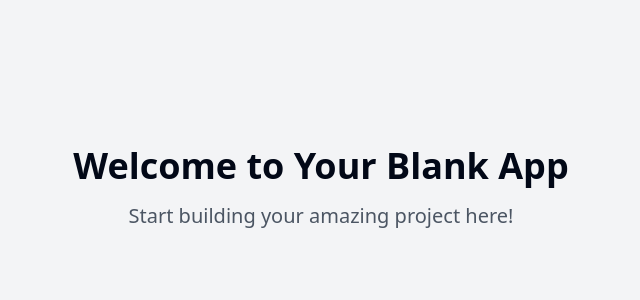
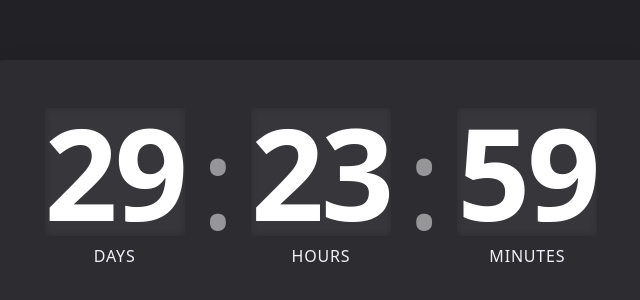
Before and after one commit to yourboybean/deployment-countdown, a React (Vite) app: page / in a window 1280 px wide. Shown: the part 212-512 px from the top of the page, without its empty margins (319-959 px from the left). Built offline with nearby package versions, Linux system fonts and the light colour scheme.

Commit message:
Implement countdown feature
Implements a countdown timer displaying days, hours, and minutes.

```diff
--- /dev/null
+++ b/src/components/CountdownTimer.tsx
@@ -0,0 +1,71 @@
+
+import React, { useState, useEffect } from "react";
+
+interface TimeLeft {
+  days: number;
+  hours: number;
+  minutes: number;
+}
+
+const calculateTimeLeft = (targetDate: Date): TimeLeft => {
+  const difference = targetDate.getTime() - new Date().getTime();
+
+  if (difference <= 0) {
+    return { days: 0, hours: 0, minutes: 0 };
+  }
+
+  return {
+    days: Math.floor(difference / (1000 * 60 * 60 * 24)),
+    hours: Math.floor((difference / (1000 * 60 * 60)) % 24),
+    minutes: Math.floor((difference / (1000 * 60)) % 60),
+  };
+};
+
+const padNumber = (num: number): string => {
+  return num.toString().padStart(2, "0");
+};
+
+const TimeUnit: React.FC<{ value: number; label: string }> = ({ value, label }) => (
+  <div className="flex flex-col items-center mx-4">
+    <div className="text-7xl md:text-9xl font-bold text-timer-text tracking-tight animate-number-change backdrop-blur-sm">
+      {padNumber(value)}
+    </div>
+    <div className="text-timer-label text-sm md:text-base mt-2 uppercase tracking-wider">
+      {label}
+    </div>
+  </div>
+);
+
+const Separator: React.FC = () => (
+  <div className="text-7xl md:text-9xl text-timer-text font-light animate-separator-pulse self-start mt-2">
+    :
+  </div>
+);
+
+export const CountdownTimer: React.FC = () => {
+  // Set target date to 30 days from now
+  const [targetDate] = useState(new Date(Date.now() + 30 * 24 * 60 * 60 * 1000));
+  const [timeLeft, setTimeLeft] = useState<TimeLeft>(calculateTimeLeft(targetDate));
+
+  useEffect(() => {
+    const timer = setInterval(() => {
+      setTimeLeft(calculateTimeLeft(targetDate));
+    }, 1000);
+
+    return () => clearInterval(timer);
+  }, [targetDate]);
+
+  return (
+    <div className="min-h-screen flex items-center justify-center bg-timer-background p-4">
+      <div className="bg-white/5 backdrop-blur-sm rounded-3xl p-8 md:p-12 shadow-2xl">
+        <div className="flex items-center justify-center flex-wrap">
+          <TimeUnit value={timeLeft.days} label="Days" />
+          <Separator />
+          <TimeUnit value={timeLeft.hours} label="Hours" />
+          <Separator />
+          <TimeUnit value={timeLeft.minutes} label="Minutes" />
+        </div>
+      </div>
+    </div>
+  );
+};
--- a/src/pages/Index.tsx
+++ b/src/pages/Index.tsx
@@ -1,14 +1,8 @@
-// Update this page (the content is just a fallback if you fail to update the page)
+
+import { CountdownTimer } from "../components/CountdownTimer";
 
 const Index = () => {
-  return (
-    <div className="min-h-screen flex items-center justify-center bg-gray-100">
-      <div className="text-center">
-        <h1 className="text-4xl font-bold mb-4">Welcome to Your Blank App</h1>
-        <p className="text-xl text-gray-600">Start building your amazing project here!</p>
-      </div>
-    </div>
-  );
+  return <CountdownTimer />;
 };
 
 export default Index;
--- a/tailwind.config.ts
+++ b/tailwind.config.ts
@@ -1,3 +1,4 @@
+
 import type { Config } from "tailwindcss";
 
 export default {
@@ -12,85 +13,70 @@ export default {
   theme: {
     container: {
       center: true,
-			padding: '2rem',
+      padding: "2rem",
       screens: {
-				'2xl': '1400px'
-			}
+        "2xl": "1400px",
+      },
     },
     extend: {
       colors: {
-				border: 'hsl(var(--border))',
-				input: 'hsl(var(--input))',
-				ring: 'hsl(var(--ring))',
-				background: 'hsl(var(--background))',
-				foreground: 'hsl(var(--foreground))',
+        border: "hsl(var(--border))",
+        input: "hsl(var(--input))",
+        ring: "hsl(var(--ring))",
+        background: "hsl(var(--background))",
+        foreground: "hsl(var(--foreground))",
+        timer: {
+          background: "#222226",
+          text: "#FFFFFF",
+          label: "#F1F0FB",
+        },
         primary: {
-					DEFAULT: 'hsl(var(--primary))',
-					foreground: 'hsl(var(--primary-foreground))'
+          DEFAULT: "hsl(var(--primary))",
+          foreground: "hsl(var(--primary-foreground))",
         },
         secondary: {
-					DEFAULT: 'hsl(var(--secondary))',
-					foreground: 'hsl(var(--secondary-foreground))'
+          DEFAULT: "hsl(var(--secondary))",
+          foreground: "hsl(var(--secondary-foreground))",
         },
         destructive: {
-					DEFAULT: 'hsl(var(--destructive))',
-					foreground: 'hsl(var(--destructive-foreground))'
+          DEFAULT: "hsl(var(--destructive))",
+          foreground: "hsl(var(--destructive-foreground))",
         },
         muted: {
-					DEFAULT: 'hsl(var(--muted))',
-					foreground: 'hsl(var(--muted-foreground))'
+          DEFAULT: "hsl(var(--muted))",
+          foreground: "hsl(var(--muted-foreground))",
         },
         accent: {
-					DEFAULT: 'hsl(var(--accent))',
-					foreground: 'hsl(var(--accent-foreground))'
+          DEFAULT: "hsl(var(--accent))",
+          foreground: "hsl(var(--accent-foreground))",
         },
         popover: {
-					DEFAULT: 'hsl(var(--popover))',
-					foreground: 'hsl(var(--popover-foreground))'
+          DEFAULT: "hsl(var(--popover))",
+          foreground: "hsl(var(--popover-foreground))",
         },
         card: {
-					DEFAULT: 'hsl(var(--card))',
-					foreground: 'hsl(var(--card-foreground))'
+          DEFAULT: "hsl(var(--card))",
+          foreground: "hsl(var(--card-foreground))",
         },
-				sidebar: {
-					DEFAULT: 'hsl(var(--sidebar-background))',
-					foreground: 'hsl(var(--sidebar-foreground))',
-					primary: 'hsl(var(--sidebar-primary))',
-					'primary-foreground': 'hsl(var(--sidebar-primary-foreground))',
-					accent: 'hsl(var(--sidebar-accent))',
-					'accent-foreground': 'hsl(var(--sidebar-accent-foreground))',
-					border: 'hsl(var(--sidebar-border))',
-					ring: 'hsl(var(--sidebar-ring))'
-				}
-			},
-			borderRadius: {
-				lg: 'var(--radius)',
-				md: 'calc(var(--radius) - 2px)',
-				sm: 'calc(var(--radius) - 4px)'
       },
       keyframes: {
-				'accordion-down': {
-					from: {
-						height: '0'
+        "number-change": {
+          "0%": { transform: "translateY(20px)", opacity: "0" },
+          "100%": { transform: "translateY(0)", opacity: "1" },
         },
-					to: {
-						height: 'var(--radix-accordion-content-height)'
-					}
+        "separator-pulse": {
+          "0%, 100%": { opacity: "1" },
+          "50%": { opacity: "0.5" },
         },
-				'accordion-up': {
-					from: {
-						height: 'var(--radix-accordion-content-height)'
-					},
-					to: {
-						height: '0'
-					}
-				}
       },
       animation: {
-				'accordion-down': 'accordion-down 0.2s ease-out',
-				'accordion-up': 'accordion-up 0.2s ease-out'
-			}
-		}
+        "number-change": "number-change 0.3s ease-out",
+        "separator-pulse": "separator-pulse 1s ease-in-out infinite",
+      },
+      backdropBlur: {
+        xs: "2px",
+      },
+    },
   },
   plugins: [require("tailwindcss-animate")],
 } satisfies Config;
```
Lines whose indentation alone changed are shown as unchanged.
